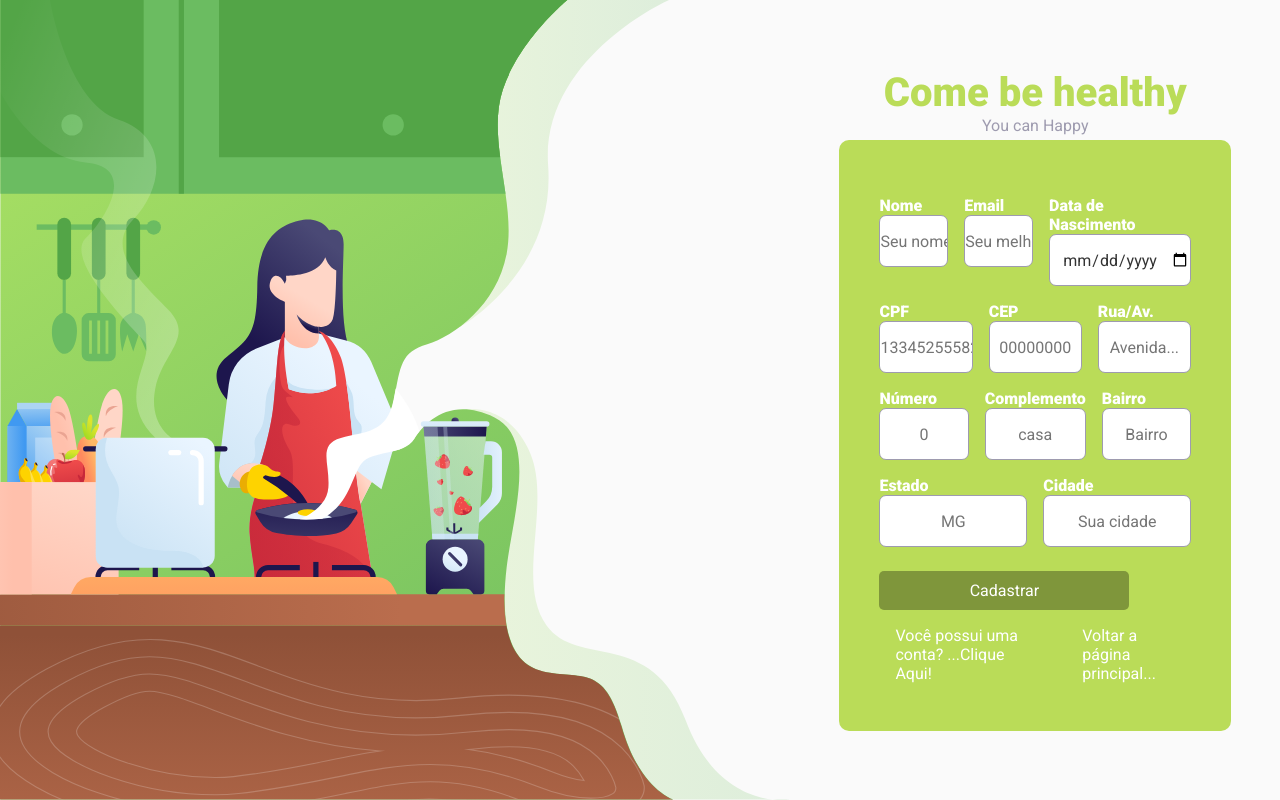
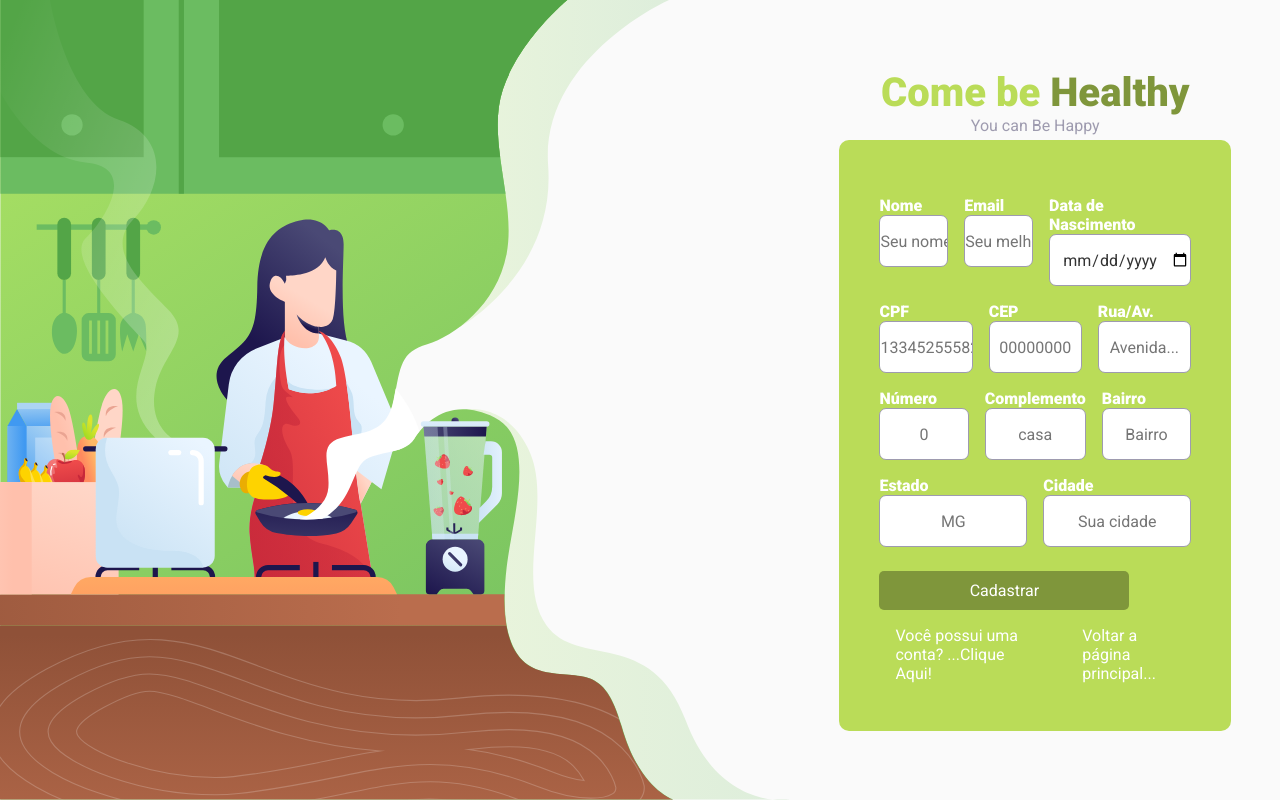
Before and after one commit to CaioCapua/healthy-food, a Next.js app: page /signup in a window 1280 px wide. Built offline with nearby package versions, Linux system fonts and the light colour scheme.

Commit message:
styles and title signup page

```diff
--- a/src/pages/signup.module.scss
+++ b/src/pages/signup.module.scss
@@ -21,7 +21,6 @@
 
       img {
         align-self: flex-start;
-        // max-width: 520px;
       }
 
       a {
@@ -60,6 +59,10 @@
         strong {
             color: var(--green-primary);
             font-size: 2.5rem ;
+
+            span {
+              color: var(--green-primary-400);
+            }
         }
 
         p {
--- a/src/pages/signup.tsx
+++ b/src/pages/signup.tsx
@@ -1,20 +1,27 @@
 import styles from './signup.module.scss';
 import { SignupForm } from '../components/Form';
+import Head from 'next/head';
 
 export default function Signup() {
 
   return (
+    <>
+      <Head>
+          <title>Signup | Healthy Food</title>
+      </Head>
+
       <div className={styles.container}>
         <aside>
           <img src="images/bloco_services.svg" alt="Ilustração simbolizando um app de comidas saudaveis" />
         </aside>
         <main>
-        <strong>Come be healthy</strong>
-        <p>You can Happy</p>
+          <strong>Come be <span>Healthy</span></strong>
+          <p>You can Be Happy</p>
           <div>
             <SignupForm />
           </div>
         </main>
       </div>
+    </>
   )
 }
```
Lines whose indentation alone changed are shown as unchanged.
